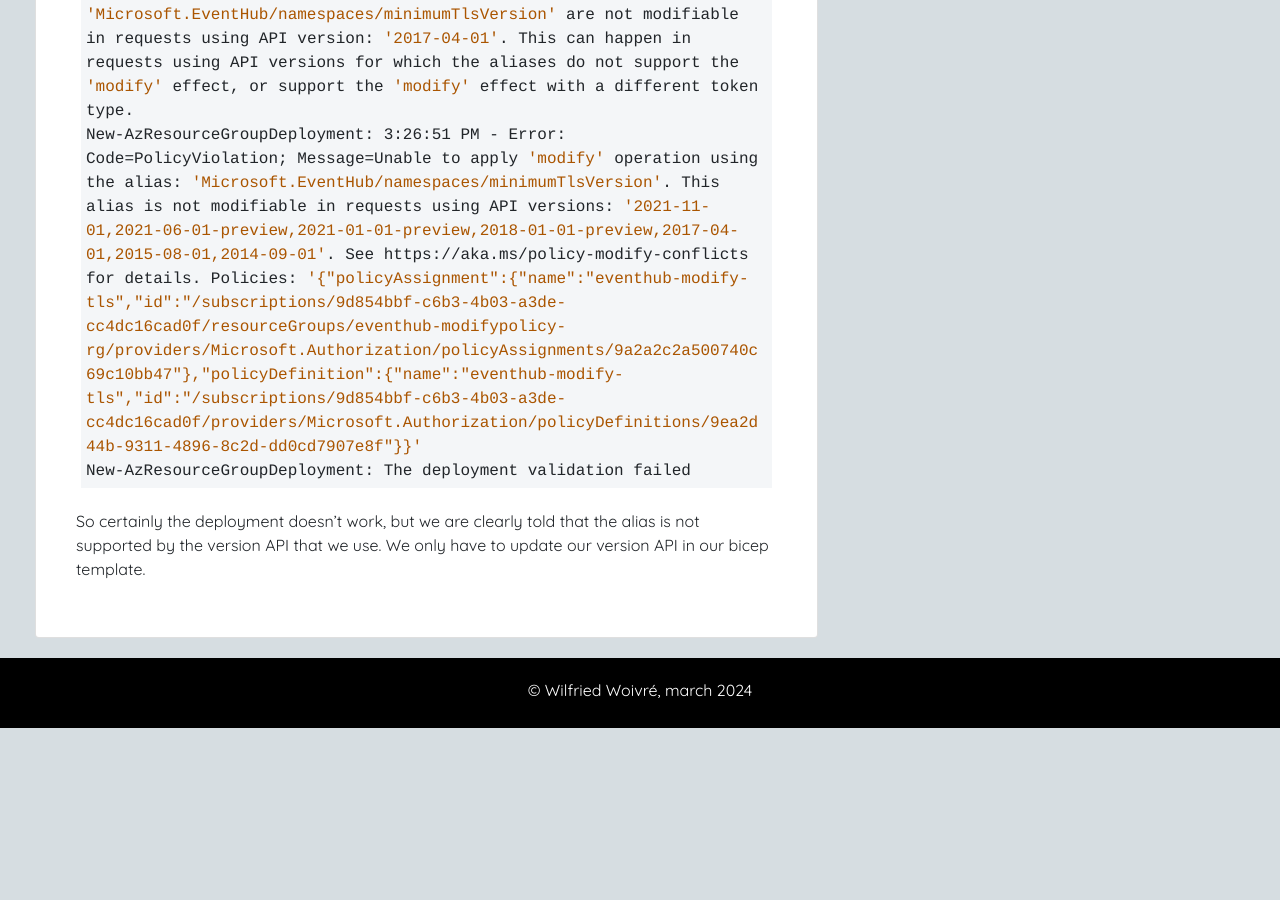
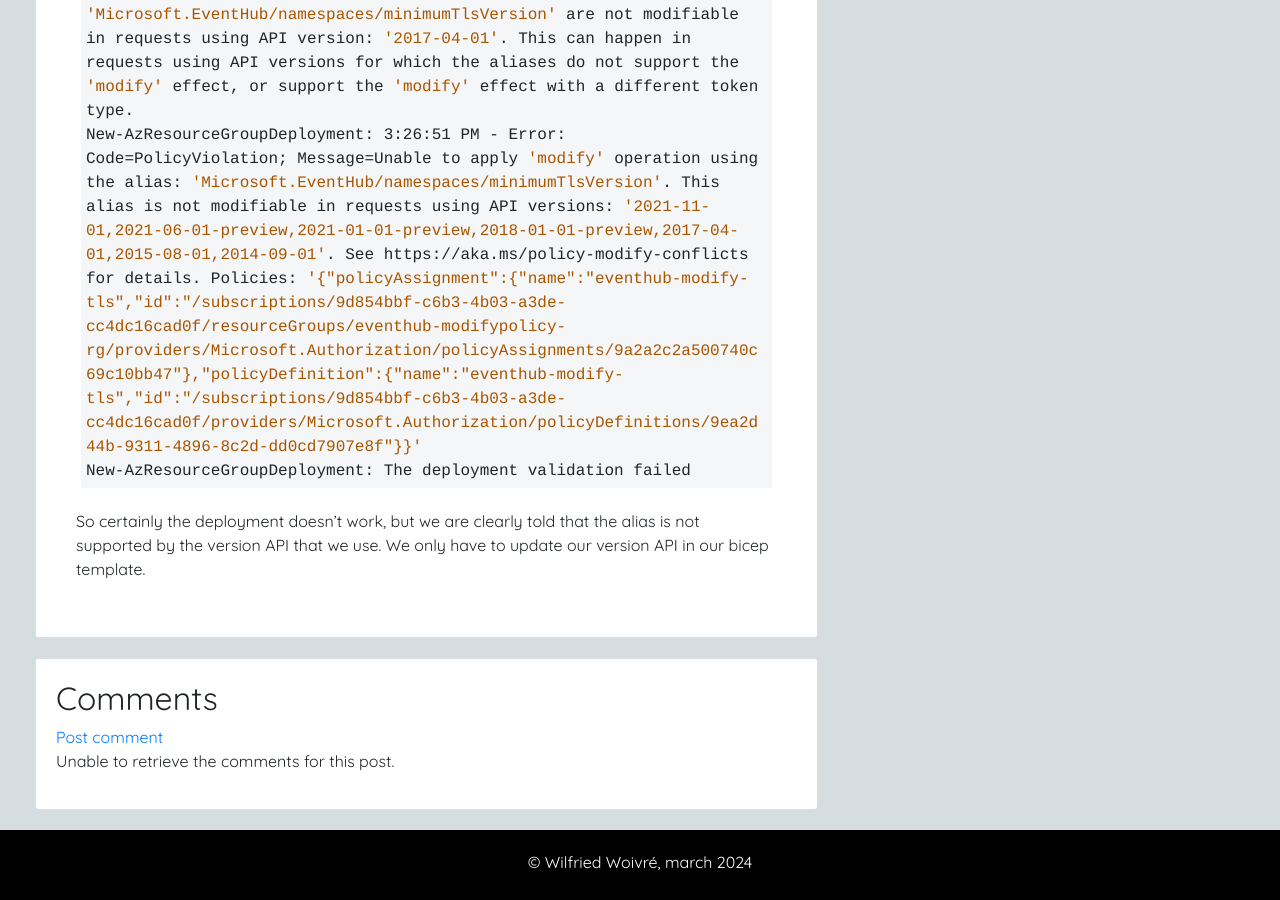
Before and after one commit to wilfriedwoivre/wilfriedwoivre.en.github.io, a Jekyll site: the page built from _posts/2023-11-05-azure-policy-api-version-hell.md, in a window 1280 px wide and 900 px high, scrolled down 4650 px. Built offline with Jekyll 4.4.1, drawn with Linux system fonts in a browser that asks for light colours; nearby versions of some CDN libraries; before the commit the page ends 5378 px from its top, so only the background shows below that; some of the changed lines change nothing that is shown.

Commit message:
Add comment id

```diff
--- a/_posts/2023-10-20-azure-policy-a-powerful-tool-only-with-good-hands.md
+++ b/_posts/2023-10-20-azure-policy-a-powerful-tool-only-with-good-hands.md
@@ -3,7 +3,7 @@
 title: Azure Policy - A powerful tool only with good hands
 date: 2023-10-20
 categories: [ "Azure", "Policy" ]
-githubcommentIdtoreplace:
+comments_id: 33
 ---
 
 Azure Policy is a very powerful tool, especially when it comes to governance.
--- a/_posts/2023-11-05-azure-policy-api-version-hell.md
+++ b/_posts/2023-11-05-azure-policy-api-version-hell.md
@@ -3,7 +3,7 @@
 title: Azure Policy - API version hell
 date: 2023-11-05
 categories: [ "Azure", "Policy" ]
-githubcommentIdtoreplace:
+comments_id: 34
 ---
 
 Azure is a product that evolves every day, a bit like user security needs. Unfortunately these developments are so fast that it is sometimes complicated to share them all, but also to follow them.
```
